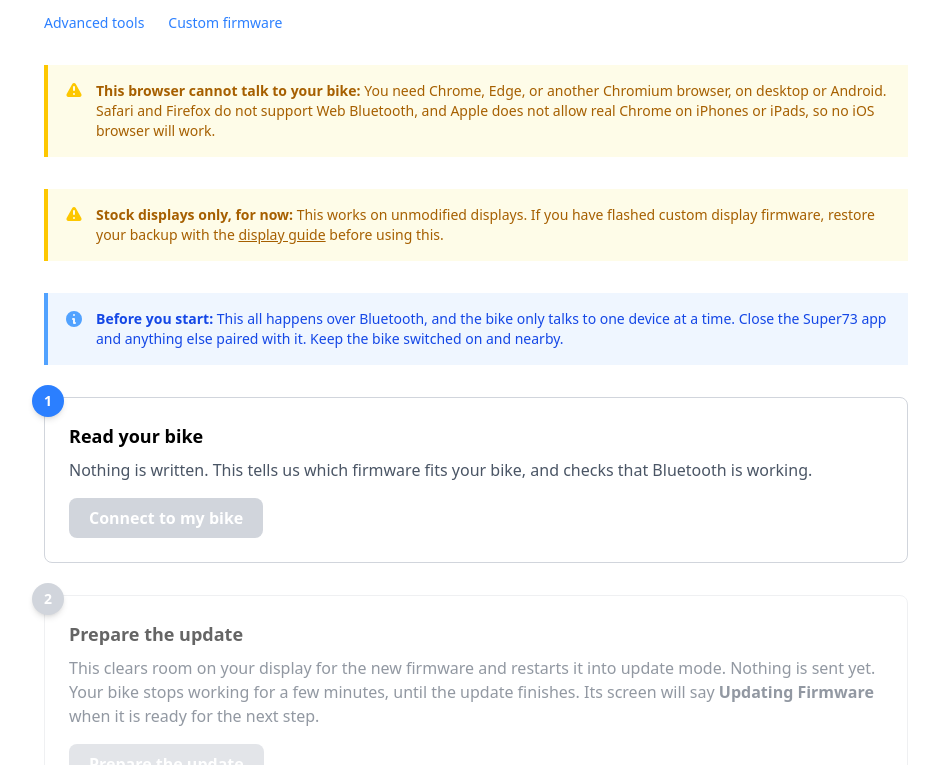
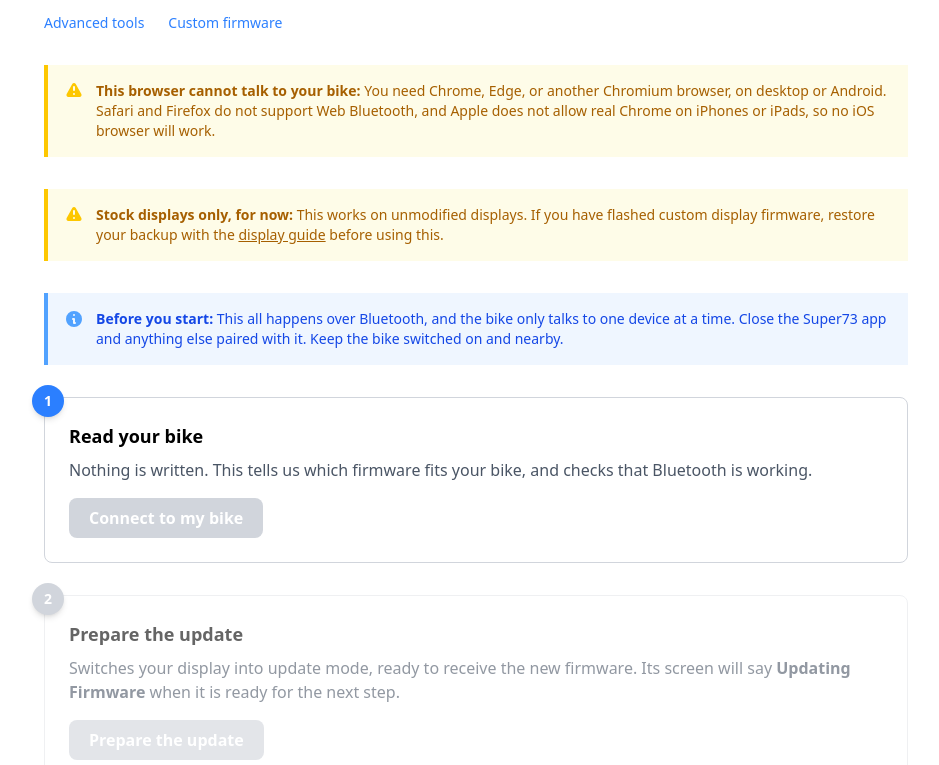
Before and after one commit to reverse-bike/sdcfw, an Astro site in the folder apps/web/: page /controller in a window 1280 px wide. Shown: the part 187-952 px from the top of the page, without its empty margins (164-1103 px from the left). Built offline with nearby package versions, Linux system fonts and the light colour scheme; Astro itself is replaced by a stand-in of ours.

Commit message:
Simplify what step 2 says
It only switches the display into update mode. Describing the
erase and the minutes the bike sits idle made a safe, reversible
step read as a risky one.

```diff
--- a/apps/web/src/components/ControllerGuide.tsx
+++ b/apps/web/src/components/ControllerGuide.tsx
@@ -421,9 +421,8 @@ export default function ControllerGuide(props: ControllerGuideProps) {
       {/* Step 2 */}
       <Step number={2} title="Prepare the update" locked={!pkg()} done={armed()}>
         <p class="mb-4 text-gray-600">
-          This clears room on your display for the new firmware and restarts it into update mode.
-          Nothing is sent yet. Your bike stops working for a few minutes, until the update finishes.
-          Its screen will say <b>Updating Firmware</b> when it is ready for the next step.
+          Switches your display into update mode, ready to receive the new firmware. Its screen will
+          say <b>Updating Firmware</b> when it is ready for the next step.
         </p>
         <Show when={alreadyRunning()}>
           <div class="mb-4">
```
